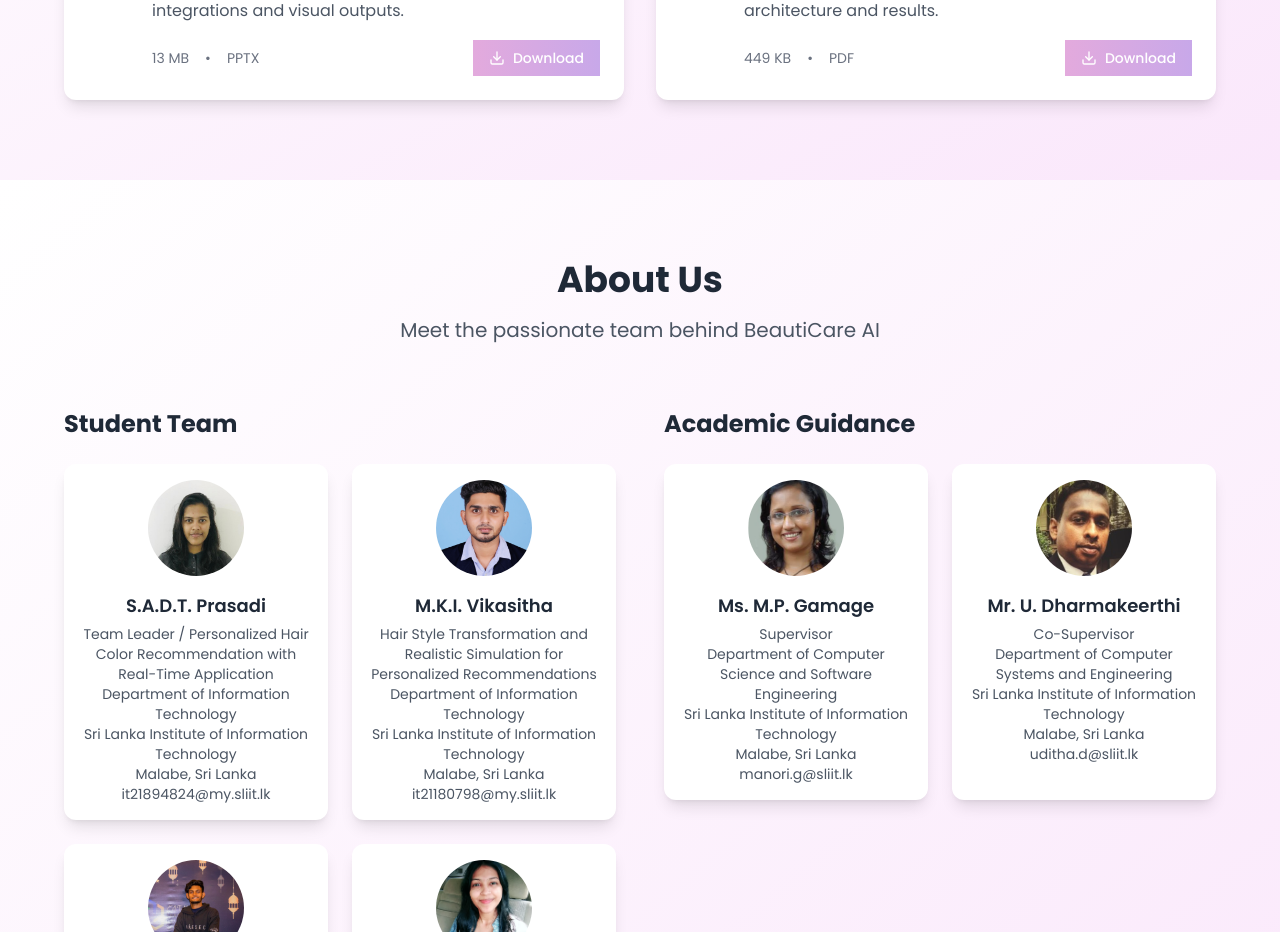
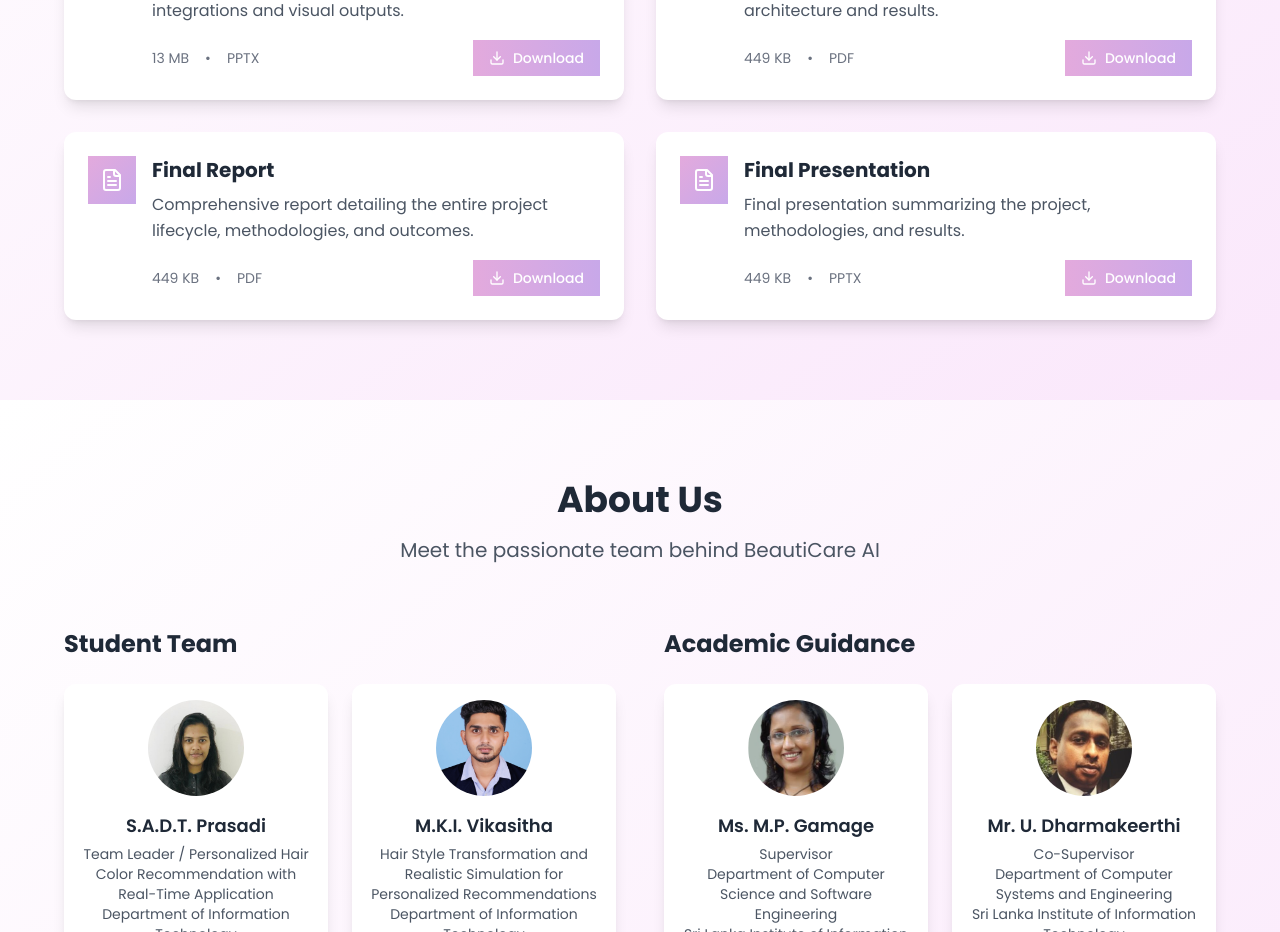
Before and after one commit to IT21894824/beauticareAI_Reserachweb, a Next.js app: page / in a window 1280 px wide. Shown: the part 6920-7852 px from the top of the page. Built offline with nearby package versions, Linux system fonts and the light colour scheme.

Commit message:
feat: add additional downloads for Final Report and Final Presentation

```diff
--- a/components/downloads-section.tsx
+++ b/components/downloads-section.tsx
@@ -36,6 +36,24 @@ export default function DownloadsSection() {
       icon: FileText,
       fileSize: "449 KB",
       format: "PDF",
+      downloadUrl: "/downloads/research-paper.pdf",
+    },
+    {
+      title: "Final Report",
+      description:
+        "Comprehensive report detailing the entire project lifecycle, methodologies, and outcomes.",
+      icon: FileText,
+      fileSize: "449 KB",
+      format: "PDF",
+      downloadUrl: "/downloads/research-paper.pdf",
+    },
+    {
+      title: "Final Presentation",
+      description:
+        "Final presentation summarizing the project, methodologies, and results.",
+      icon: FileText,
+      fileSize: "449 KB",
+      format: "PPTX",
       downloadUrl: "/downloads/research-paper.pdf",
     },
   ];
```
